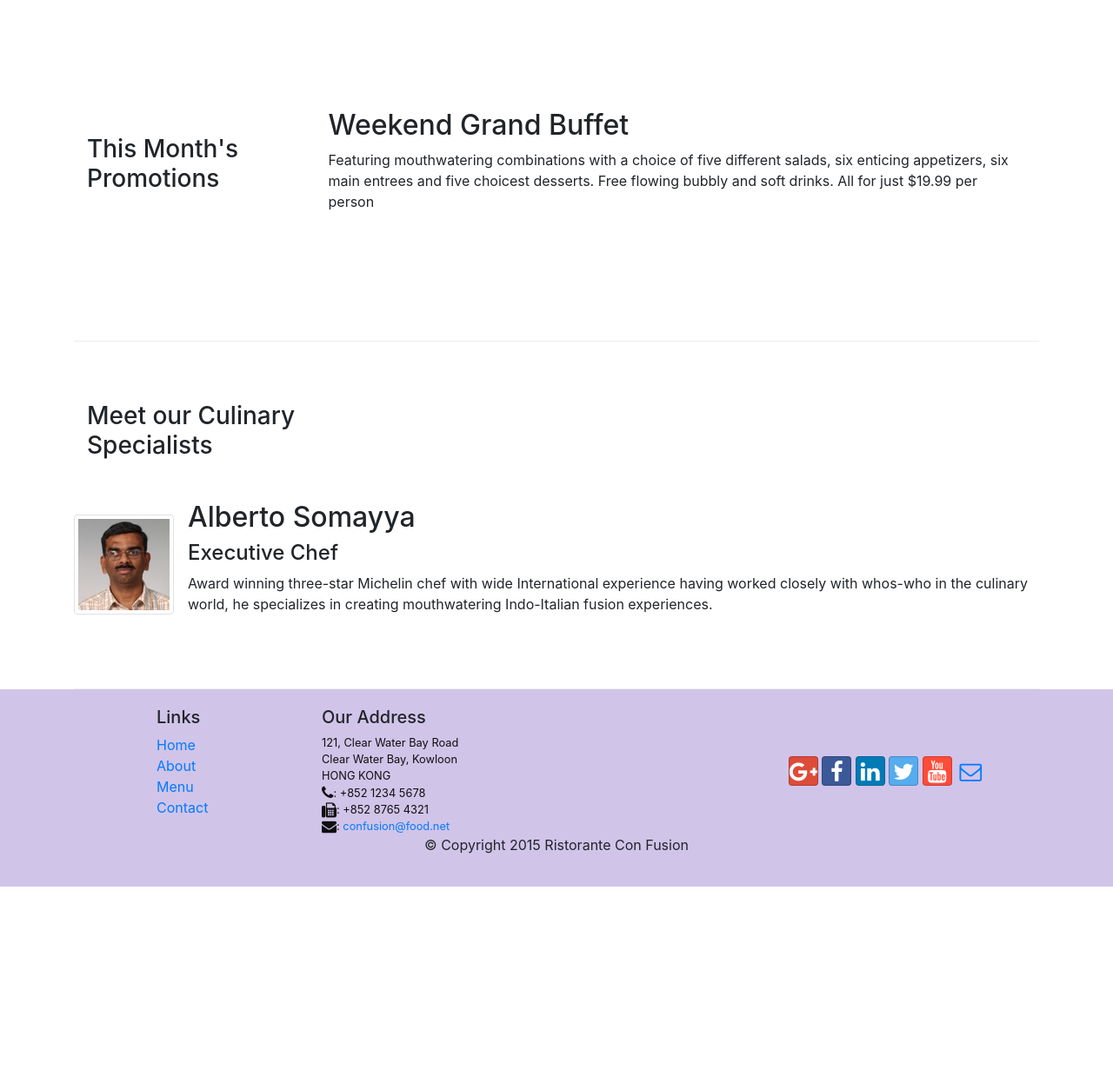
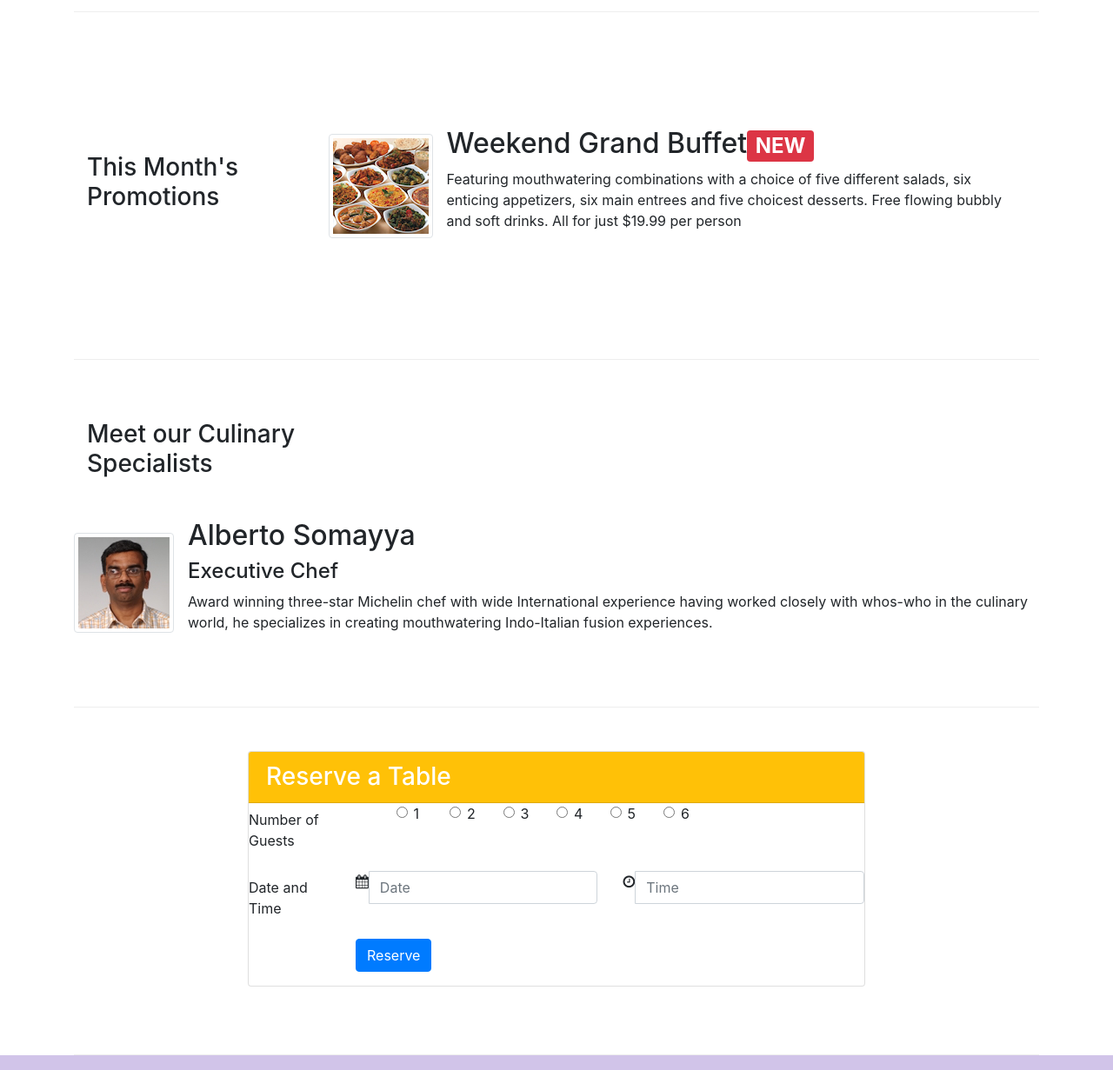
Before and after one commit to Yanghwa/coursera_bootstrap, a website: page index.html in a window 1280 px wide. Shown: the part 720-1951 px from the top of the page at 87% size. Before the commit the page ends 1740 px from the top, so only its background shows below. Drawn offline with nearby package versions, Linux system fonts and the light colour scheme.

Commit message:
assignment02

```diff
--- a/index.html
+++ b/index.html
@@ -37,12 +37,13 @@
 
         <div class="container">
             <div class="row row-header">
-                <div class="col-12 col-sm-8">
+                <div class="col-12 col-sm-6">
                     <h1>Ristorante con Fusion</h1>
                     <p>We take inspiration from the World's best cuisines, and create a unique fusion experience. Our lipsmacking creations will tickle your culinary senses!</p>
                 </div>
-                <div class="col col-sm align-self-center">
+                <div class="col col-sm-6 align-self-center">
                     <img src="img/logo.png" class="img-fluid">
+                    <a href="#reserve" class="btn btn-sm btn-warning col-6 offset-md-1">Reserve Table</a>
                 </div>
             </div>
         </div>
@@ -70,12 +71,18 @@
 
 
         <div class="row row-content align-items-center">
-            <div class="col-sm-4 col-md-3">
+            <div class="col-sm-4 col-md-3 flex-first">
                 <h3>This Month's Promotions</h3>
             </div>
-            <div class="col-sm col-md">
-                <h2>Weekend Grand Buffet</h2>
-                <p>Featuring mouthwatering combinations with a choice of five different salads, six enticing appetizers, six main entrees and five choicest desserts. Free flowing bubbly and soft drinks. All for just $19.99 per person </p>
+            <div class='col-sm col-md flex-last'>
+                <div class="media">
+                    <img class="flex-last mr-3 img-thumbnail align-self-center"
+                        src="img/buffet.png" alt="Buffet">
+                    <div class="media-body">
+                        <h2>Weekend Grand Buffet<span class="badge badge-danger">NEW</span></h2>
+                        <p class="hidden-xs-down">Featuring mouthwatering combinations with a choice of five different salads, six enticing appetizers, six main entrees and five choicest desserts. Free flowing bubbly and soft drinks. All for just $19.99 per person </p>
+                    </div>
+                </div>
             </div>
         </div>
 
@@ -94,6 +101,64 @@
                      whos-who in the culinary world, he specializes in
                       creating mouthwatering Indo-Italian fusion experiences.
                      </p>
+                </div>
+            </div>
+        </div>
+        <div class="row row-content" id="reserve">
+            <div class="col-sm-8 col-12 mx-auto">
+                <div class="card">
+                    <h3 class="card-header bg-warning text-white">Reserve a Table</h3>
+                        <form class="card-block">
+                            <div class="form-group row">
+                                <label for="guests" class="col-md-2 col-form-label">Number of Guests</label>
+                                <div class="form-check col-md-1 offset-md-1 col-2">
+                                    <label class="form-check-label">
+                                        <input type="radio" class="form-check-input" name="guests" value="1">1
+                                    </label>
+                                </div>
+                                <div class="form-check col-md-1 col-2">
+                                    <label class="form-check-label">
+                                        <input type="radio" class="form-check-input" name="guests" value="2">2
+                                    </label>
+                                </div>
+                                <div class="form-check col-md-1 col-2">
+                                    <label class="form-check-label">
+                                        <input type="radio" class="form-check-input" name="guests" value="3">3
+                                    </label>
+                                </div>
+                                <div class="form-check col-md-1 col-2">
+                                    <label class="form-check-label">
+                                        <input type="radio" class="form-check-input" name="guests" value="4">4
+                                    </label>
+                                </div>
+                                <div class="form-check col-md-1 col-2">
+                                    <label class="form-check-label">
+                                        <input type="radio" class="form-check-input" name="guests" value="5">5
+                                    </label>
+                                </div>
+                                <div class="form-check col-md-1 col-2">
+                                    <label class="form-check-label">
+                                        <input type="radio" class="form-check-input" name="guests" value="6">6
+                                    </label>
+                                </div>
+                            </div>
+                            <div class="form-group row">
+                                <label for="dateandtime" class="col-md-2 col-form-label">Date and Time</label>
+                                <div class="h-50 col-md-5 input-group">
+                                    <span class="input-group-addon"><i class="fa fa-calendar" aria-hidden="true"></i></span>
+                                    <input type="text" class="form-control" id="date" name="date" placeholder="Date">
+                                </div>
+                                <div class="h-50 col-md-5 input-group">
+                                    <span class="input-group-addon"><i class="fa fa-clock-o" aria-hidden="true"></i></span>
+                                    <input type="text" class="form-control" id="time" name="time" placeholder="Time">
+                                </div>
+                            </div>
+                            <div class="form-group row">
+                                <div class="offset-md-2 col-md-10">
+                                    <button type="submit" class="btn btn-primary">Reserve</button>
+                                </div>
+                            </div>
+                        </form>
                 </div>
             </div>
         </div>
```
Also changed, not shown: aboutus.html (+3 -2 lines), contactus.html (+3 -2 lines).
